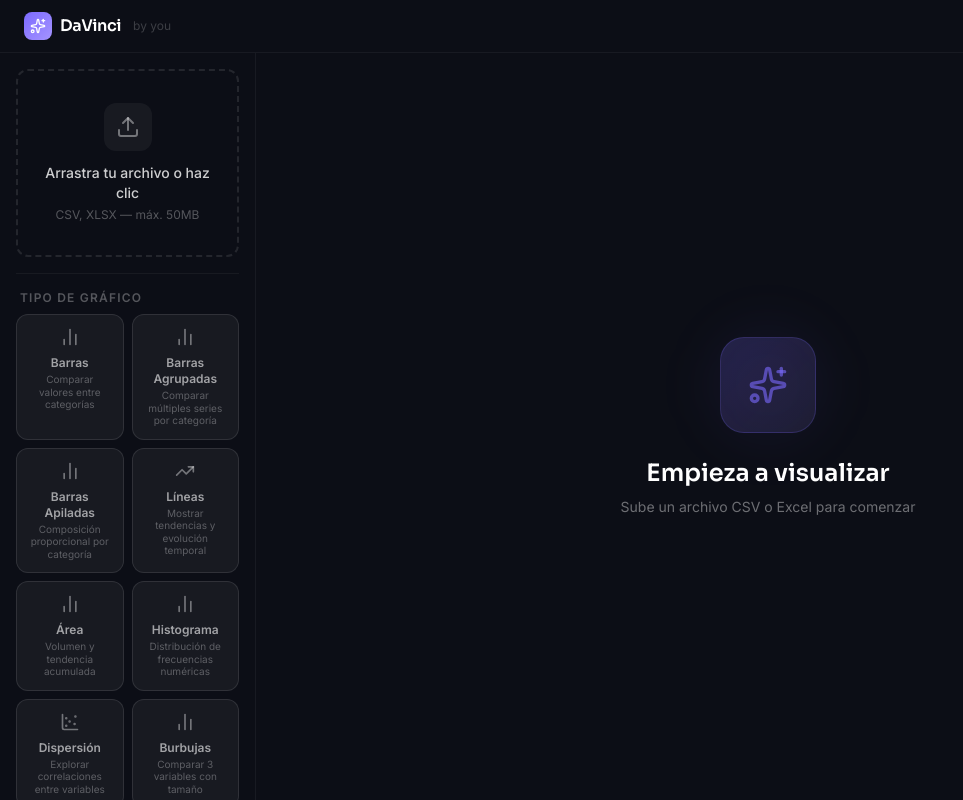
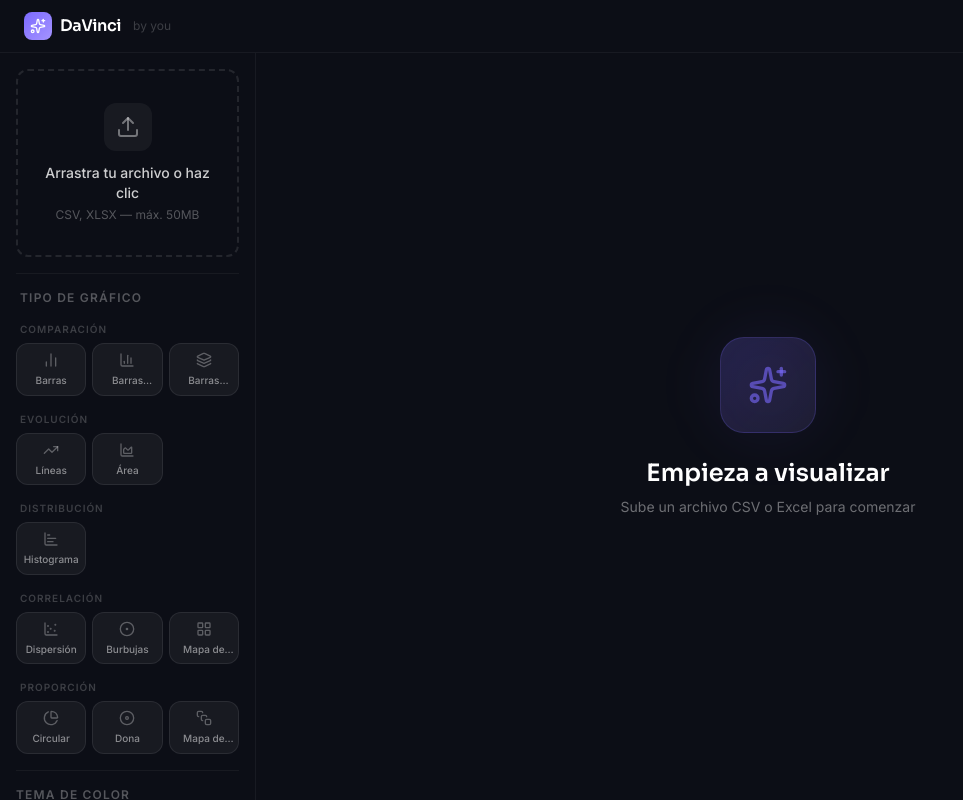
Before and after one commit to JuanFeDS/da_vinci, a React (Vite) app in the folder frontend/: page / in a window 1280 px wide. Shown: the whole page, without its empty margins (0-963 px from the left). Built offline with nearby package versions, Linux system fonts and the light colour scheme.

Commit message:
feat ✨: organize ChartSelector by category

```diff
--- a/frontend/src/components/ChartSelector.tsx
+++ b/frontend/src/components/ChartSelector.tsx
@@ -1,13 +1,17 @@
-import { BarChart2, TrendingUp, ScatterChart, PieChart } from 'lucide-react'
+import type { ElementType } from 'react'
+import {
+  BarChart2, BarChart3, Layers, TrendingUp, AreaChart,
+  BarChartHorizontal, ScatterChart, CircleDot, LayoutGrid,
+  PieChart, Disc, SquareStack,
+} from 'lucide-react'
 import { cn } from '@/utils/cn'
-import { CHART_REGISTRY } from '@/charts/registry'
+import { CHART_REGISTRY, CHART_CATEGORIES } from '@/charts/registry'
 import type { ChartPlugin } from '@/types/chart.types'
 
-const ICON_MAP: Record<string, React.ElementType> = {
-  BarChart2,
-  TrendingUp,
-  ScatterChart,
-  PieChart,
+const ICON_MAP: Record<string, ElementType> = {
+  BarChart2, BarChart3, Layers, TrendingUp, AreaChart,
+  BarChartHorizontal, ScatterChart, CircleDot, LayoutGrid,
+  PieChart, Disc, SquareStack,
 }
 
 interface Props {
@@ -17,32 +21,39 @@ interface Props {
 
 export function ChartSelector({ activeId, onSelect }: Props) {
   return (
-    <div className="space-y-2">
+    <div className="space-y-4">
       <p className="section-label px-1">Tipo de gráfico</p>
-      <div className="grid grid-cols-2 gap-2">
-        {CHART_REGISTRY.map((plugin) => {
+      {CHART_CATEGORIES.map((cat) => {
+        const plugins = CHART_REGISTRY.filter((p) => p.category === cat.id)
+        if (!plugins.length) return null
+        return (
+          <div key={cat.id} className="space-y-1.5">
+            <p className="text-[10px] font-semibold uppercase tracking-widest text-white/20 px-1">{cat.label}</p>
+            <div className="grid grid-cols-3 gap-1.5">
+              {plugins.map((plugin) => {
                 const Icon = ICON_MAP[plugin.icon] ?? BarChart2
                 const isActive = activeId === plugin.id
                 return (
                   <button
                     key={plugin.id}
                     onClick={() => onSelect(plugin)}
+                    title={plugin.description}
                     className={cn(
-                'flex flex-col items-center gap-2 p-3 rounded-xl border transition-all duration-200 text-left',
+                      'flex flex-col items-center gap-1.5 py-2 px-1 rounded-xl border transition-all duration-200',
                       isActive
-                  ? 'bg-accent/20 border-accent/60 text-white'
-                  : 'bg-white/5 border-white/10 text-white/60 hover:bg-white/10 hover:border-white/20 hover:text-white',
+                        ? 'bg-accent/20 border-accent/50 text-white'
+                        : 'bg-white/5 border-white/8 text-white/50 hover:bg-white/10 hover:border-white/20 hover:text-white',
                     )}
                   >
-              <Icon className={cn('w-5 h-5', isActive ? 'text-accent-light' : 'text-white/40')} />
-              <div className="text-center">
-                <p className="text-xs font-semibold">{plugin.name}</p>
-                <p className="text-[10px] text-white/30 mt-0.5 leading-tight">{plugin.description}</p>
-              </div>
+                    <Icon className={cn('w-4 h-4 shrink-0', isActive ? 'text-accent-light' : 'text-white/30')} />
+                    <span className="text-[10px] font-medium leading-tight text-center line-clamp-1">{plugin.name}</span>
                   </button>
                 )
               })}
             </div>
           </div>
         )
+      })}
+    </div>
+  )
 }
```
Lines whose indentation alone changed are shown as unchanged.
